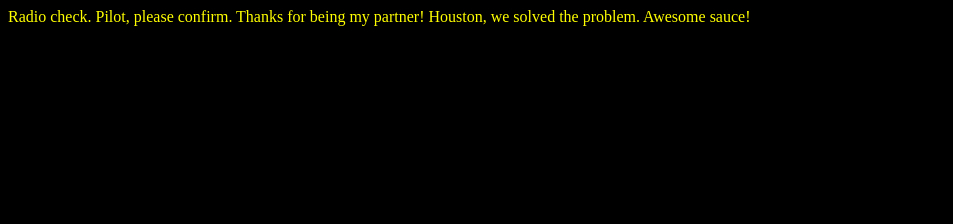
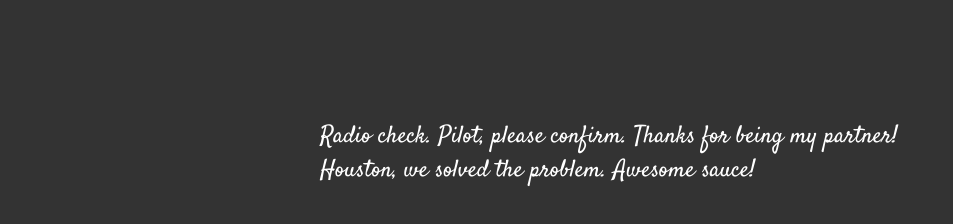
Before and after one commit to lisapuetz/communication-log, a plain HTML site: page index.html in a window 1280 px wide. Shown: the whole page, without its empty margins (0-953 px from the left). Drawn offline with Linux system fonts and the light colour scheme.

Commit message:
Added more CSS

```diff
--- a/index.html
+++ b/index.html
@@ -1,6 +1,7 @@
 <html>
    <head>
       <link rel="stylesheet" type="text/css" href="style.css">
+      <link href="https://fonts.googleapis.com/css?family=Satisfy" rel="stylesheet">
    </head>
    <body>
       <p>Radio check. Pilot, please confirm. Thanks for being my partner!
--- a/style.css
+++ b/style.css
@@ -1,4 +1,7 @@
 body {
-    color: yellow;
-    background-color: black;
+    color: white;
+    background-color: #333;
+    font-size: 150%;
+    font-family: 'Satisfy', cursive;
+    margin: 5em 25%;
  }
```
